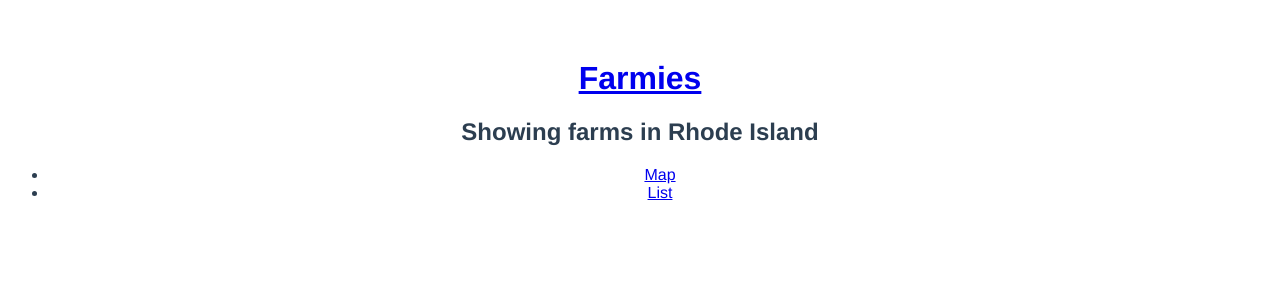
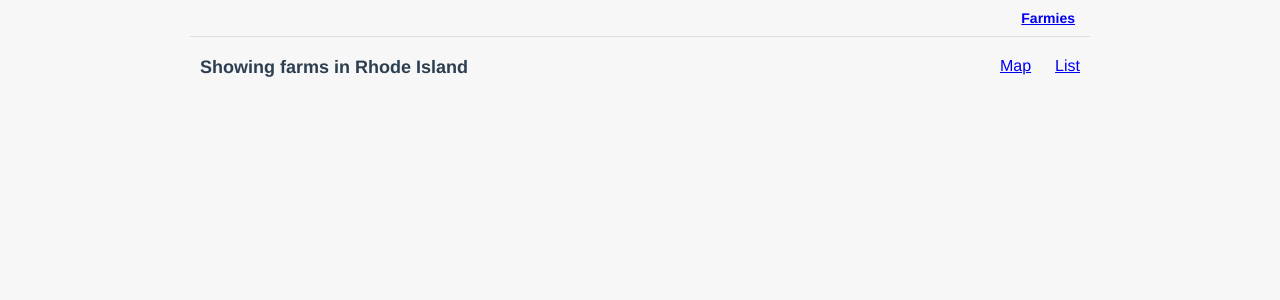
Before and after one commit to alexandreaco/farmies, a Vue app: page /#/farms/1 in a window 1280 px wide. Shown: the top 300 px of the page. Built offline with nearby package versions, Linux system fonts and the light colour scheme.

Commit message:
Adds some styles

```diff
--- a/src/App.vue
+++ b/src/App.vue
@@ -1,6 +1,8 @@
 <template>
   <div id="app">
+    <header>
      <router-link to="/"><h1>Farmies</h1></router-link>
+   </header>
 
      <router-view class="view"></router-view>
    </div>
@@ -14,12 +16,29 @@ export default {
 </script>
 
 <style>
+body {
+  background-color: #F7F7F7;
+  margin: 0;
+}
+
 #app {
   font-family: 'Avenir', Helvetica, Arial, sans-serif;
   -webkit-font-smoothing: antialiased;
   -moz-osx-font-smoothing: grayscale;
   text-align: center;
   color: #2c3e50;
-  margin-top: 60px;
+  margin: 0 auto;
+  max-width: 900px;
+}
+
+header {
+  border-bottom: 1px solid #ddd;
+  padding: 10px 5px;
+  text-align: right;
+}
+
+h1 {
+  font-size: 14px;
+  margin: 0 10px;
 }
 </style>
--- a/src/components/Farms.vue
+++ b/src/components/Farms.vue
@@ -1,10 +1,12 @@
 <template>
   <div class="farms">
-    <h2>Showing farms in {{ state }}</h2>
-    <ul class="toggle">
-      <li><router-link to="map">Map</router-link></li>
-      <li><router-link to="list">List</router-link></li>
-    </ul>
+    <div class="title">
+      <h2>Showing farms in {{ state }}</h2>
+      <ul class="toggle">
+        <li><router-link to="map">Map</router-link></li>
+        <li><router-link to="list">List</router-link></li>
+      </ul>
+    </div>
     <router-view></router-view>
   </div>
 </template>
@@ -23,5 +25,26 @@ export default {
 
 <!-- Add "scoped" attribute to limit CSS to this component only -->
 <style scoped>
+.farms {
+  margin-top: 20px;
+}
 
+.title {
+  display: flex;
+  justify-content: space-between;
+  margin: 5px 10px;
+}
+
+h2 {
+  margin: 0;
+  font-size: 18px;
+}
+
+.toggle {
+  display: flex;
+  justify-content: space-between;
+  list-style: none;
+  margin: 0;
+  width: 80px;
+}
 </style>
```
